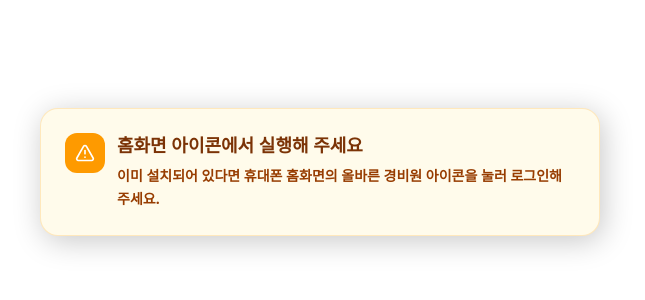
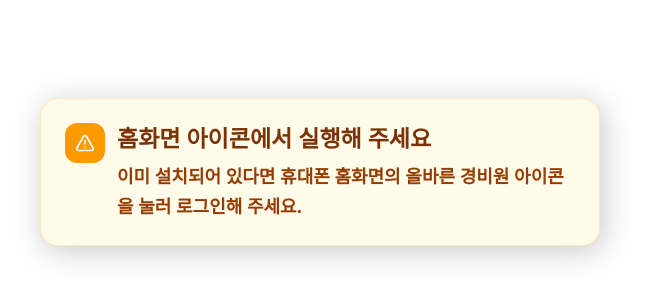
Before and after one commit to sooyongbin-cmd/ollbareun, a Next.js app: page /guard in a window 1280 px wide. Shown: the part 228-528 px from the top of the page, without its empty margins (320-965 px from the left). Built offline with nearby package versions, Linux system fonts and the light colour scheme; a web font is replaced by a local one.

Commit message:
Increase guard screen font size

```diff
--- a/src/app/globals.css
+++ b/src/app/globals.css
@@ -201,3 +201,94 @@ button:focus-visible {
   border-bottom: 1px solid var(--color-divider-soft);
   font-size: 17px;
 }
+
+/* Guard-only readable font scale */
+.guard-font-scale {
+  font-size: 22px;
+}
+
+.guard-font-scale .button-primary,
+.guard-font-scale .button-secondary,
+.guard-font-scale .field {
+  font-size: 22px;
+}
+
+.guard-font-scale .status-ok,
+.guard-font-scale .status-warn {
+  font-size: 18px;
+}
+
+.guard-font-scale .apple-table th {
+  font-size: 16px;
+}
+
+.guard-font-scale .apple-table td {
+  font-size: 22px;
+}
+
+.guard-font-scale .text-\[12px\] {
+  font-size: 16px;
+}
+
+.guard-font-scale .text-\[13px\] {
+  font-size: 17px;
+}
+
+.guard-font-scale .text-\[14px\] {
+  font-size: 18px;
+}
+
+.guard-font-scale .text-\[15px\] {
+  font-size: 20px;
+}
+
+.guard-font-scale .text-\[16px\] {
+  font-size: 21px;
+}
+
+.guard-font-scale .text-\[17px\] {
+  font-size: 22px;
+}
+
+.guard-font-scale .text-\[18px\] {
+  font-size: 23px;
+}
+
+.guard-font-scale .text-\[19px\] {
+  font-size: 25px;
+}
+
+.guard-font-scale .text-\[20px\],
+.guard-font-scale .text-xl {
+  font-size: 26px;
+}
+
+.guard-font-scale .text-\[21px\] {
+  font-size: 27px;
+}
+
+.guard-font-scale .text-\[24px\] {
+  font-size: 31px;
+}
+
+.guard-font-scale .text-\[36px\] {
+  font-size: 47px;
+}
+
+.guard-font-scale .text-\[40px\] {
+  font-size: 52px;
+}
+
+.guard-font-scale .leading-5 {
+  line-height: 26px;
+}
+
+.guard-font-scale .leading-6 {
+  line-height: 31px;
+}
+
+@media (width >= 40rem) {
+  .guard-font-scale .sm\:text-\[13px\] {
+    font-size: 17px;
+  }
+}
--- a/src/app/guard/layout.tsx
+++ b/src/app/guard/layout.tsx
@@ -7,10 +7,10 @@ export default function GuardLayout({
   children: React.ReactNode;
 }>) {
   return (
-    <>
+    <div className="guard-font-scale">
       {children}
       <GuardInstallPrompt />
       <InAppBrowserChecker />
-    </>
+    </div>
   );
 }
--- a/src/app/guard/main/guard-session-summary.tsx
+++ b/src/app/guard/main/guard-session-summary.tsx
@@ -65,7 +65,7 @@ export default function GuardSessionSummary() {
         {summary.phone}
       </span>
       {summary.worksiteName ? (
-        <span className="whitespace-nowrap" title={`오늘의 근무지 : ${summary.worksiteName}`}>
+        <span className="min-w-0 truncate" title={`오늘의 근무지 : ${summary.worksiteName}`}>
           (오늘의 근무지 : {summary.worksiteName})
         </span>
       ) : null}
```
